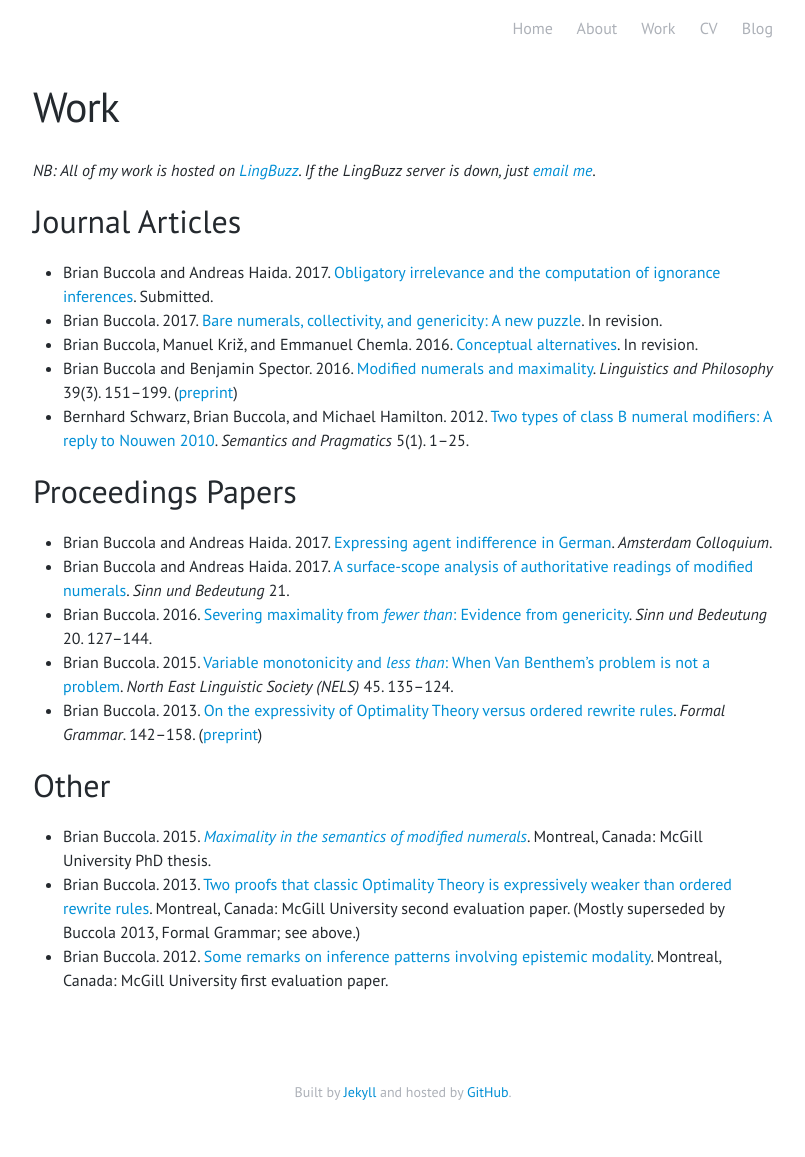
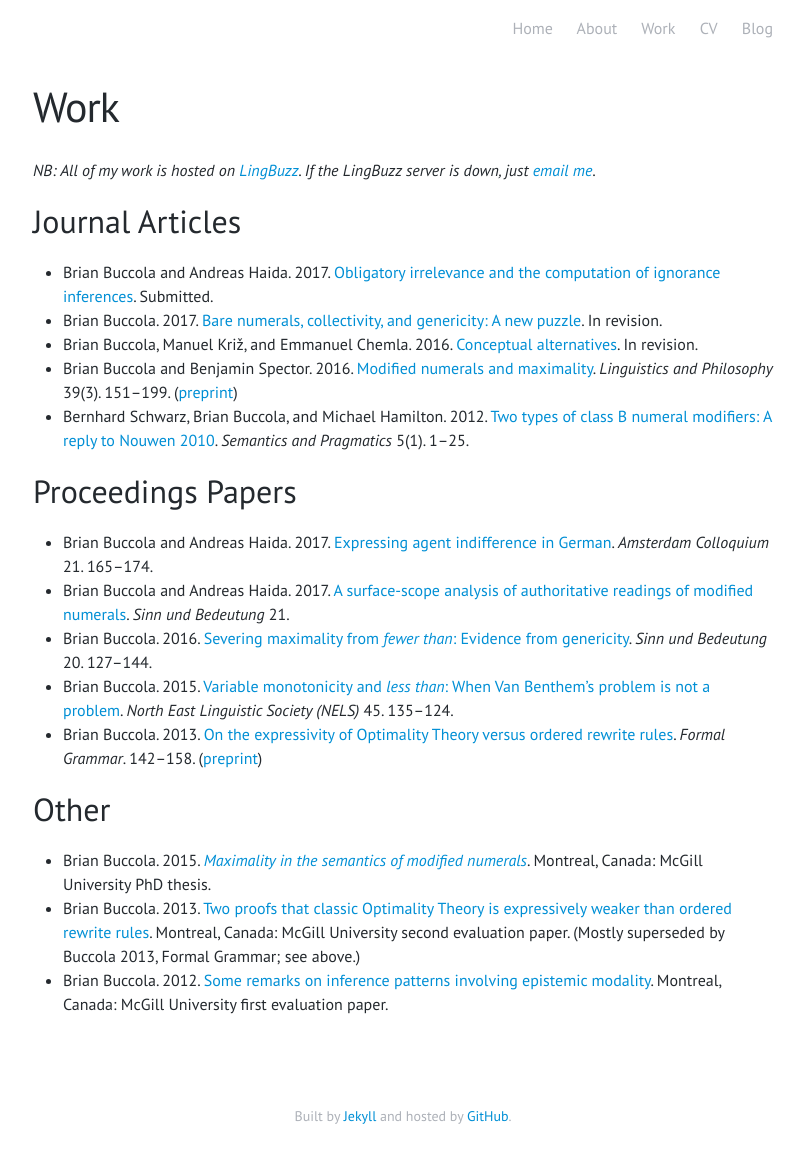
Before and after one commit to brianbuccola/brianbuccola.github.io, a Jekyll site: the page built from work.md, in a window 1280 px wide. Shown: the whole page, without its empty margins (237-1042 px from the left). Built offline with Jekyll 4.4.1, drawn with Linux system fonts in a browser that asks for light colours; some web fonts are replaced; before the commit the page ends 1133 px from its top, so only the background shows below that.

Commit message:
Add page numbers to AC 2017 paper

```diff
--- a/work.md
+++ b/work.md
@@ -27,7 +27,7 @@ redirect_from: /research.html
 
 ## Proceedings Papers
 
-- Brian Buccola and Andreas Haida. 2017. [Expressing agent indifference in German][ac2017]. *Amsterdam Colloquium*.
+- Brian Buccola and Andreas Haida. 2017. [Expressing agent indifference in German][ac2017]. *Amsterdam Colloquium* 21. 165--174.
 - Brian Buccola and Andreas Haida. 2017. [A surface-scope analysis of authoritative readings of modified numerals][sub21]. *Sinn und Bedeutung* 21.
 - Brian Buccola. 2016. [Severing maximality from *fewer than*: Evidence from genericity][sub20]. *Sinn und Bedeutung* 20. 127--144.
 - Brian Buccola. 2015. [Variable monotonicity and *less than*: When Van Benthem's problem is not a problem][nels45]. *North East Linguistic Society (NELS)* 45. 135--124.
```
